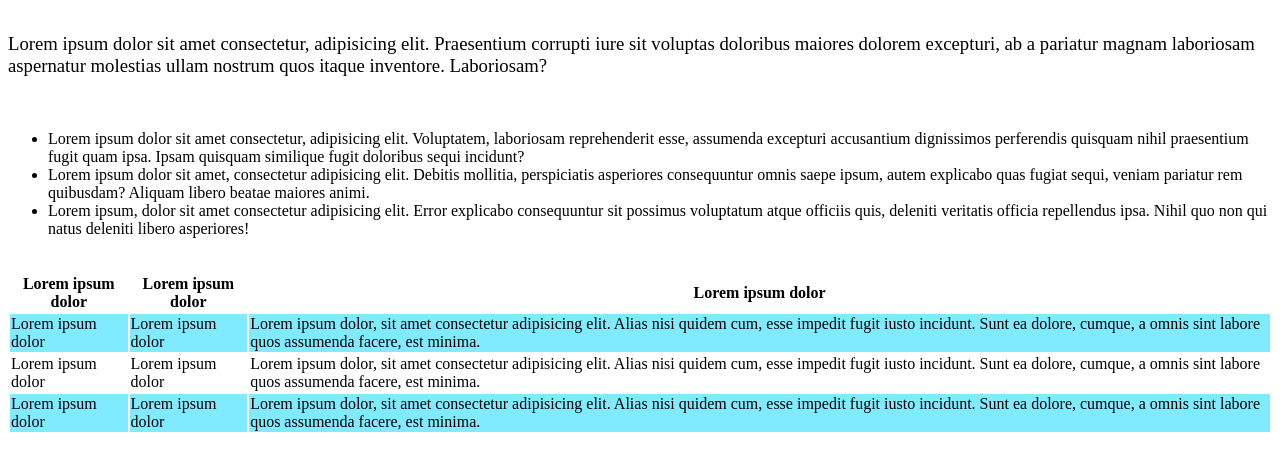
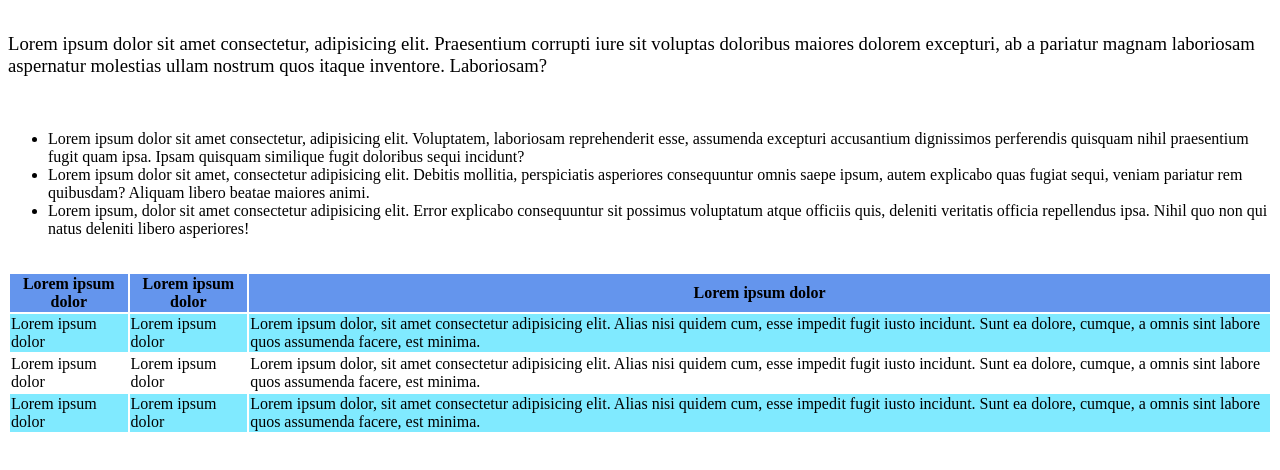
Before and after one commit to GiuliaCarangelo/html-css-booleaner, a plain HTML site: page index.html in a window 1280 px wide. Shown: the part 322-792 px from the top of the page. Drawn offline with Linux system fonts and the light colour scheme.

Commit message:
added table

```diff
--- a/index.html
+++ b/index.html
@@ -36,7 +36,7 @@
 
         <table>
             <thead>
-                <tr>
+                <tr class="thead">
                     <th><strong>Lorem ipsum dolor</strong></th>
                     <th><strong>Lorem ipsum dolor</strong></th>
                     <th><strong>Lorem ipsum dolor</strong></th>
```
